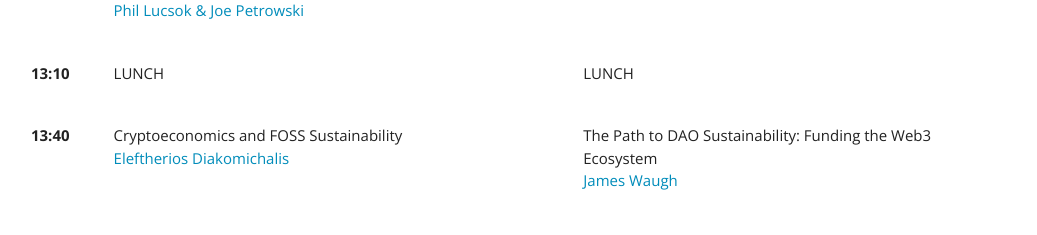
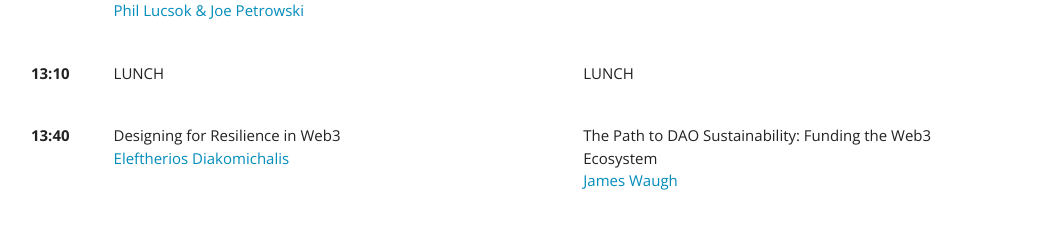
Before and after one commit to monadic-xyz/web3, a Next.js app: page /schedule in a window 1280 px wide. Shown: the part 1786-2021 px from the top of the page, without its empty margins (145-1182 px from the left). Built offline with nearby package versions, Linux system fonts and the light colour scheme.

Commit message:
change ele title

```diff
--- a/components/Table.js
+++ b/components/Table.js
@@ -91,7 +91,7 @@ const Mainstage_Table = () => (
 
     <Row
       time= '13:40'
-      m_name='Cryptoeconomics and FOSS Sustainability'
+      m_name='Designing for Resilience in Web3'
       m_author='Eleftherios Diakomichalis'
       s_name='The Path to DAO Sustainability: Funding the Web3 Ecosystem '
       s_author='James Waugh'
```
